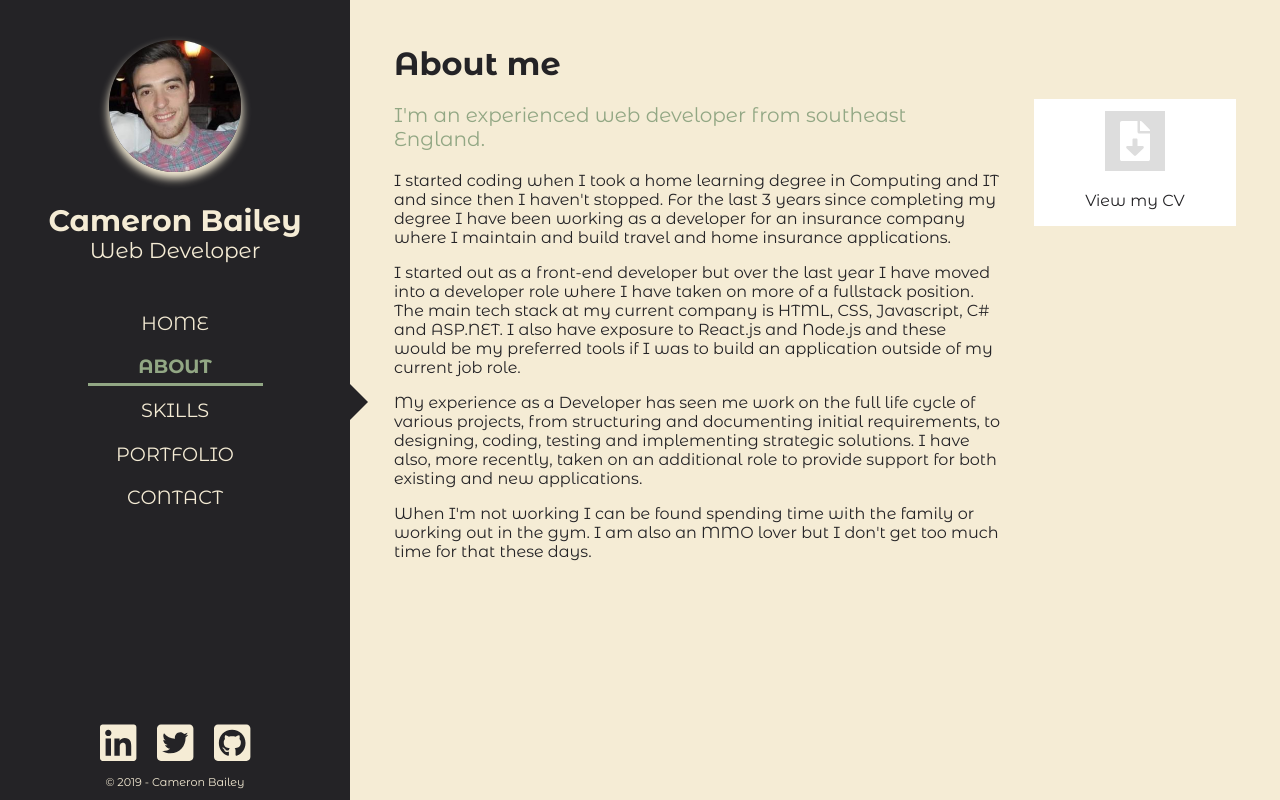
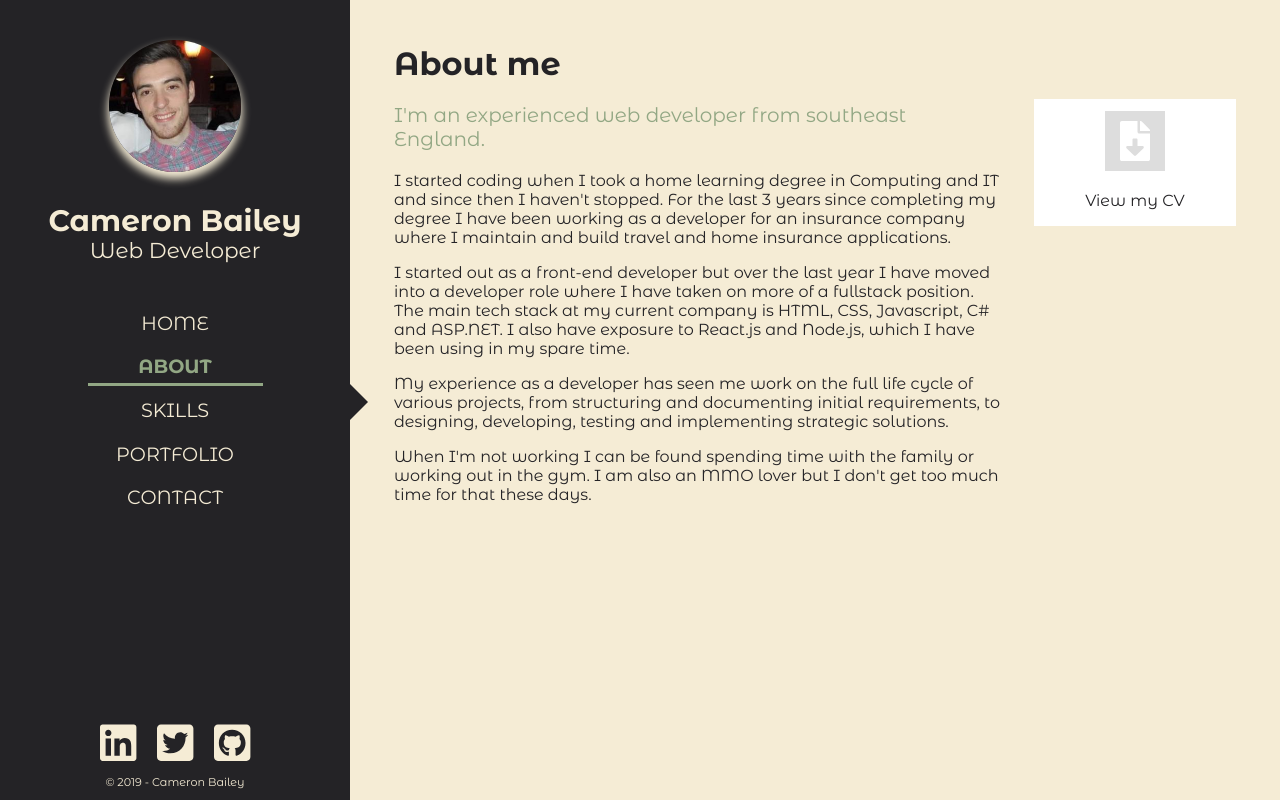
Before and after one commit to Cameron216/Portfolio, a React (Create React App) app in the folder client/: page /about in a window 1280 px wide. Built offline with nearby package versions, Linux system fonts and the light colour scheme.

Commit message:
Updated about page text

```diff
--- a/client/src/components/About/About.js
+++ b/client/src/components/About/About.js
@@ -25,17 +25,14 @@ export default function About() {
                     year I have moved into a developer role where I have taken
                     on more of a fullstack position. The main tech stack at my
                     current company is HTML, CSS, Javascript, C# and ASP.NET. I
-                    also have exposure to React.js and Node.js and these would
-                    be my preferred tools if I was to build an application
-                    outside of my current job role.
+                    also have exposure to React.js and Node.js, which I have
+                    been using in my spare time.
                 </p>
                 <p>
-                    My experience as a Developer has seen me work on the full
+                    My experience as a developer has seen me work on the full
                     life cycle of various projects, from structuring and
-                    documenting initial requirements, to designing, coding,
-                    testing and implementing strategic solutions. I have also,
-                    more recently, taken on an additional role to provide
-                    support for both existing and new applications.
+                    documenting initial requirements, to designing, developing,
+                    testing and implementing strategic solutions.
                 </p>
                 <p>
                     When I'm not working I can be found spending time with the
```
